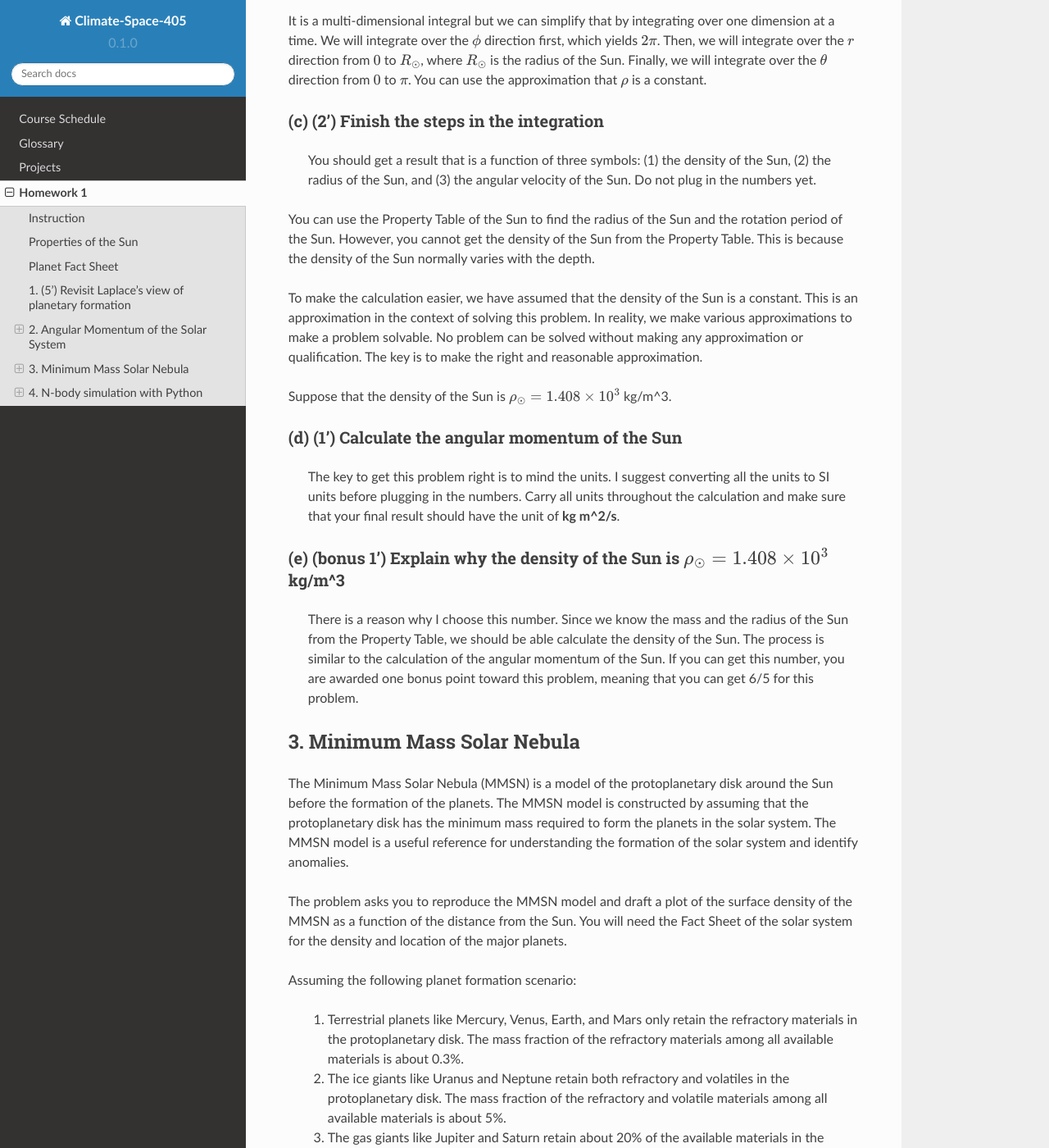
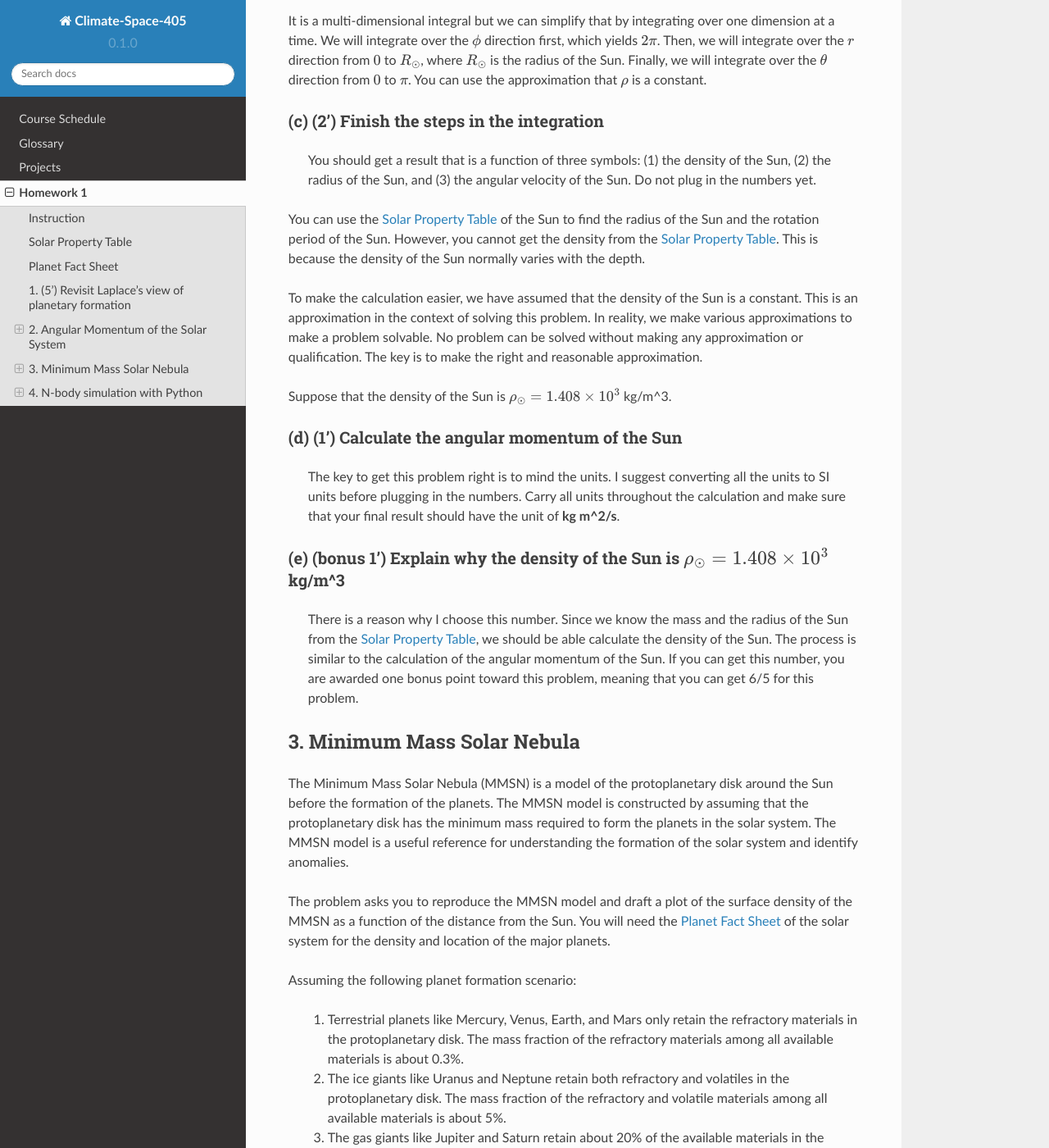
Before and after one commit to chengcli/space405, a Sphinx documentation site: the page built from doc/hw1.rst, in a window 1280 px wide and 1400 px high, scrolled down 4232 px. Shown: the whole window at 82% size. Built offline with Sphinx 7.4.7 and the Read the Docs theme 2.0.0, drawn with Linux system fonts in a browser that asks for light colours; pages that are not in the unit, such as notebooks, are missing from menus; some of the changed text lies outside the part shown.

Commit message:
add link

```diff
--- a/doc/hw1.rst
+++ b/doc/hw1.rst
@@ -34,9 +34,10 @@ To allow us to grade your homework, you must submit both your calculation code a
 written answers to ``Canvas`` in a combined ``PDF`` file. You code will be
 graded based on the style and your written answers will be graded based on the correctness.
 
+.. _Solar Property Table:
 
-Properties of the Sun
----------------------
+Solar Property Table
+--------------------
 
 .. list-table::
     :header-rows: 1
@@ -54,6 +55,7 @@ Properties of the Sun
     * - Rotation Period
       - :math:`25.38` days
 
+.. _Planet Fact Sheet:
 
 Planet Fact Sheet
 -----------------
@@ -161,7 +163,7 @@ where :math:`\Omega` is called the angular velocity of the rotation.
 (a) (1') Calculate the angular velocity of the Sun in rad/s.
 ~~~~~~~~~~~~~~~~~~~~~~~~~~~~~~~~~~~~~~~~~~~~~~~~~~~~~~~~~~~~
 
-    You can use the Property Table of the Sun to find the rotation period of the Sun.
+    You can use the :ref:`Solar Property Table` to find the rotation period of the Sun.
     Then, you can calculate the angular velocity of the Sun based on the rotation period.
 
 
@@ -245,9 +247,9 @@ You can use the approximation that :math:`\rho` is a constant.
     (2) the radius of the Sun, and (3) the angular velocity of the Sun. Do not plug in
     the numbers yet.
 
-You can use the Property Table of the Sun to find the radius of the Sun and the
-rotation period of the Sun. However, you cannot get the density of the Sun from
-the Property Table. This is because the density of the Sun normally varies with the depth.
+You can use the :ref:`Solar Property Table` of the Sun to find the radius of the Sun and the
+rotation period of the Sun. However, you cannot get the density from the :ref:`Solar Property Table`.
+This is because the density of the Sun normally varies with the depth.
 
 To make the calculation easier, we have assumed that the density of the Sun is
 a constant. This is an approximation in the context of solving this problem. In reality,
@@ -269,7 +271,7 @@ Suppose that the density of the Sun is :math:`\rho_\odot = 1.408 \times 10^3` kg
 ~~~~~~~~~~~~~~~~~~~~~~~~~~~~~~~~~~~~~~~~~~~~~~~~~~~~~~~~~~~~~~~~~~~~~~~~~~~~~~~~~~~~~~~~~~~~~~~~~~
 
     There is a reason why I choose this number. Since we know the mass and the radius of the Sun
-    from the Property Table, we should be able calculate the density of the Sun. The
+    from the :ref:`Solar Property Table`, we should be able calculate the density of the Sun. The
     process is similar to the calculation of the angular momentum of the Sun.
     If you can get this number, you are awarded one bonus point toward this problem,
     meaning that you can get 6/5 for this problem.
@@ -286,7 +288,7 @@ understanding the formation of the solar system and identify anomalies.
 
 The problem asks you to reproduce the MMSN model and draft a plot of the surface
 density of the MMSN as a function of the distance from the Sun. You will need the
-Fact Sheet of the solar system for the density and location of the major planets.
+:ref:`Planet Fact Sheet` of the solar system for the density and location of the major planets.
 
 Assuming the following planet formation scenario:
 
@@ -386,7 +388,7 @@ at `here <https://github.com/pmocz/nbody-python>`_.
 ~~~~~~~~~~~~~~~~~~~~~~~~~~~~~~~~~~~~~~~~~~~~~~~~~~~~~~~~~~~~~~~~~~~~~~~~~~~~~~~~
 
     Find out where the initial conditions are set in the code. Change the initial conditions
-    to be solar system like. You can use the Fact Sheet of the solar system to find
+    to be solar system like. You can use the :ref:`Planet Fact Sheet` of the solar system to find
     out various properties of the solar system.
 
     Run the simulation again and summarize the results.
```
